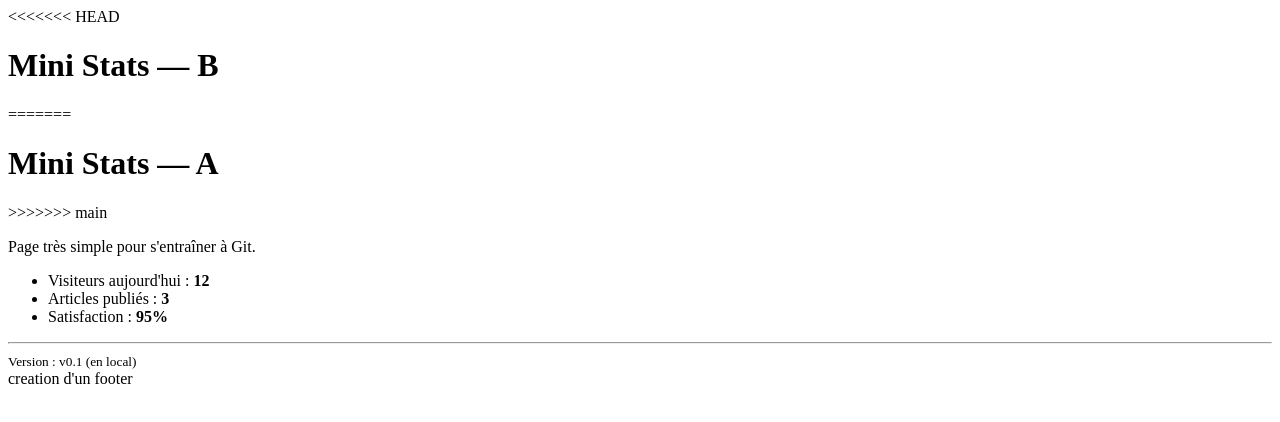
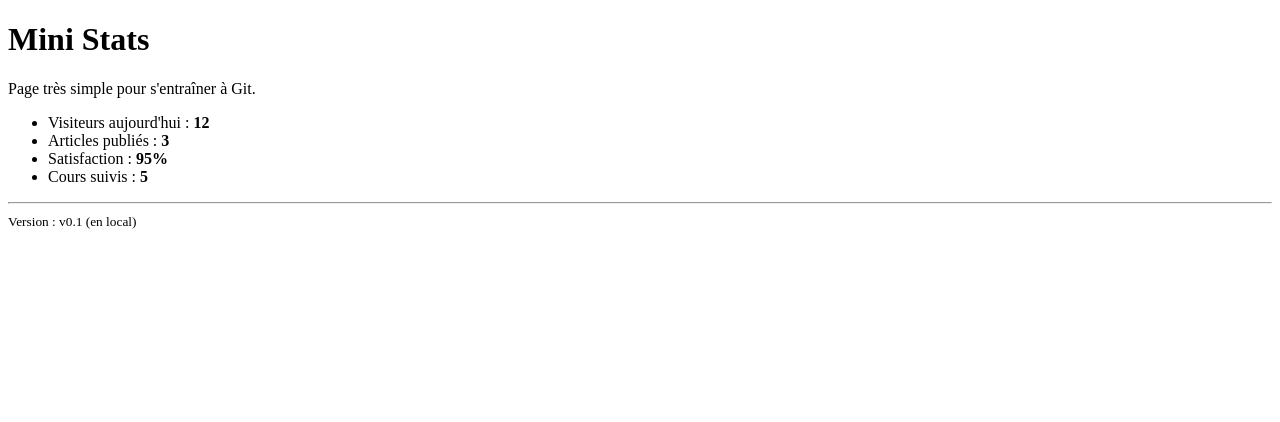
Before and after one commit to beverlymatassa2-lab/mini-stats-A, a plain HTML site: page index.html in a window 1280 px wide. Drawn offline with Linux system fonts and the light colour scheme.

Commit message:
Add metric: courses followed

```diff
--- a/index.html
+++ b/index.html
@@ -3,24 +3,20 @@
 <head>
   <meta charset="utf-8">
   <meta name="viewport" content="width=device-width, initial-scale=1">
-  <title>Mini Stats-A&B</title>
+  <title>Mini Stats</title>
 </head>
 <body>
-<<<<<<< HEAD
-  <h1>Mini Stats — B</h1>
-=======
-  <h1>Mini Stats — A</h1>
->>>>>>> main
+  <h1>Mini Stats</h1>
   <p>Page très simple pour s'entraîner à Git.</p>
 
   <ul>
     <li>Visiteurs aujourd'hui : <b>12</b></li>
     <li>Articles publiés : <b>3</b></li>
     <li>Satisfaction : <b>95%</b></li>
+    <li>Cours suivis : <b>5</b></li>
   </ul>
 
   <hr>
   <small>Version : v0.1 (en local)</small>
 </body>
-<footer>creation d'un footer</footer>
 </html>
```
